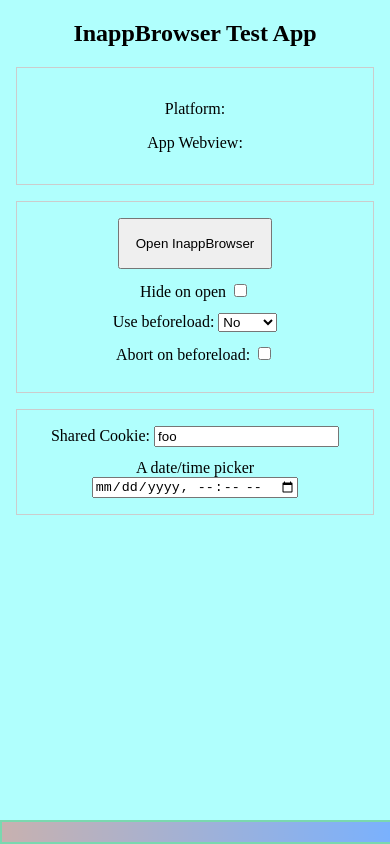
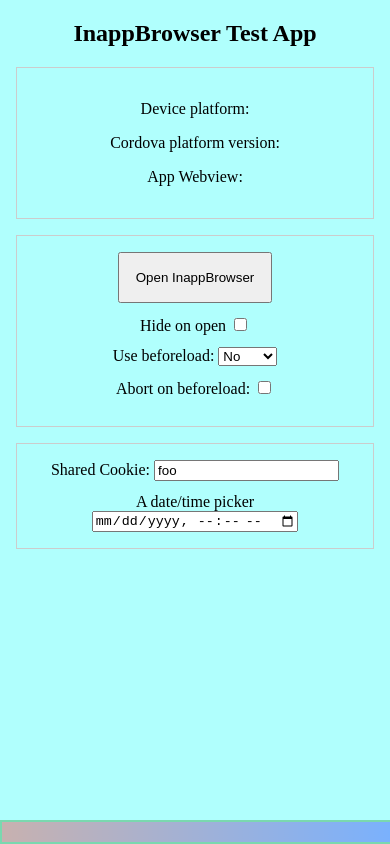
Before and after one commit to dpa99c/cordova-plugin-inappbrowser-test, a website: page www/index.html in a window 390 px wide. Drawn offline with Linux system fonts and the light colour scheme; some packages are replaced by stand-ins of ours.

Commit message:
Display platform version

```diff
--- a/www/index.html
+++ b/www/index.html
@@ -22,7 +22,8 @@
     <h2>InappBrowser Test App</h2>
 
     <div class="section">
-        <p>Platform: <span id="platform"></span></p>
+        <p>Device platform: <span id="platform"></span></p>
+        <p>Cordova platform version: <span id="platform-version"></span></p>
         <p>App Webview: <span id="webview"></span></p>
     </div>
 
--- a/www/index.js
+++ b/www/index.js
@@ -28,17 +28,17 @@ function openIAB(){
 
     iab.addEventListener('loadstart', function(e) {
         log("received 'loadstart' event");
-        console.log("received 'loadstart' event for: " + e.url);
+        console.log("received 'loadstart' event for '" + e.url + ": "+JSON.stringify(e));
     });
     iab.addEventListener('loadstop', function(e) {
         log("received 'loadstop' event");
-        console.log("received 'loadstop' event for: " + e.url);
+        console.log("received 'loadstop' event for '" + e.url + ": "+JSON.stringify(e));
         onIABLoaded();
     });
     iab.addEventListener('loaderror', function(e) {
         log("received 'loaderror' event");
         error("loaderror: " + e.message);
-        console.error("received 'loaderror' event for: " + e.url);
+        console.error("received 'loaderror' event for '" + e.url + ": "+JSON.stringify(e));
     });
     iab.addEventListener('exit', function () {
         log("received 'exit' event");
@@ -122,6 +122,7 @@ function onDeviceReady(){
     }
 
     $('#platform').html(device.platform + " " + device.version);
+    $('#platform-version').html(cordova.platformVersion);
     $('#webview').html(webView);
     $('body').addClass(device.platform.toLowerCase());
 
```
